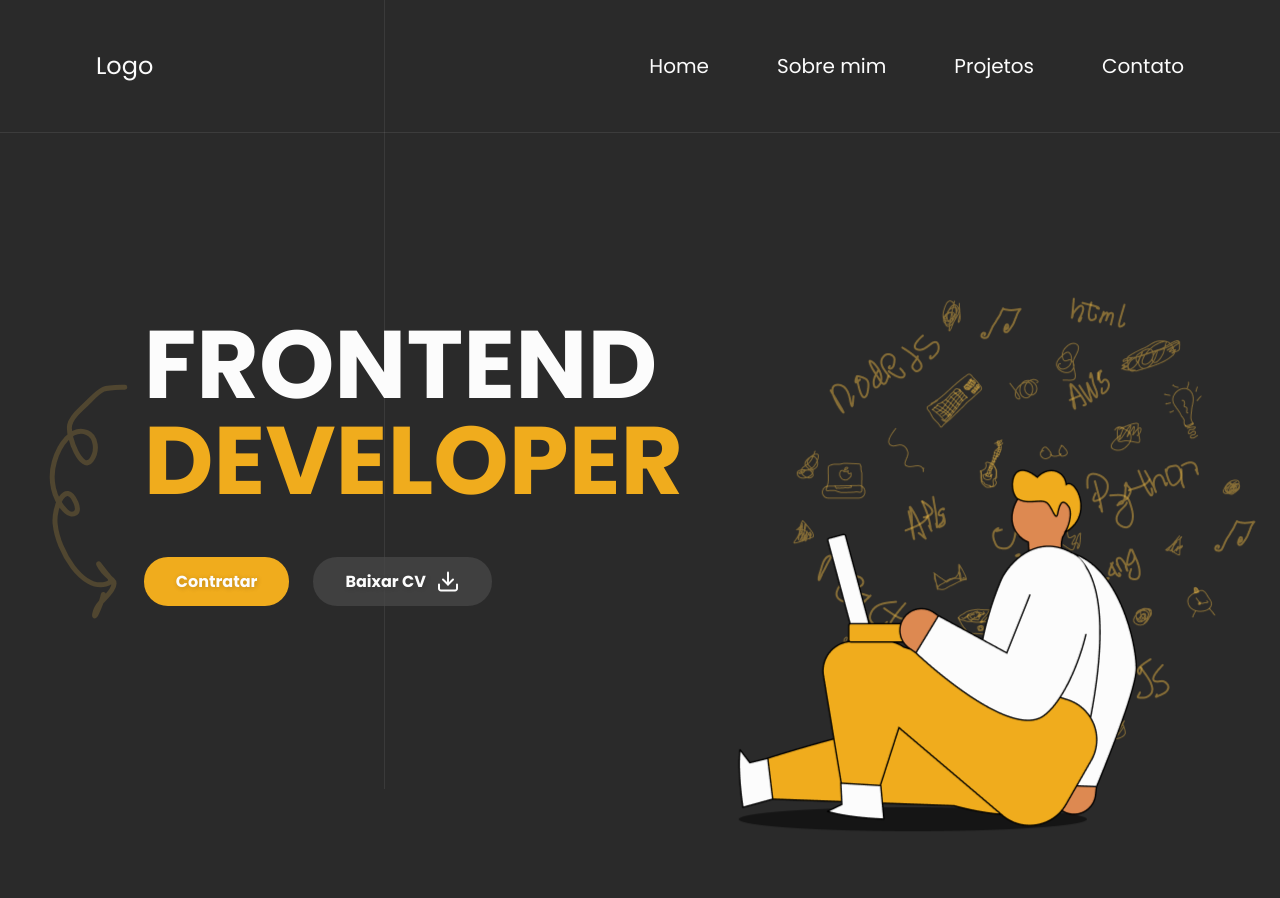
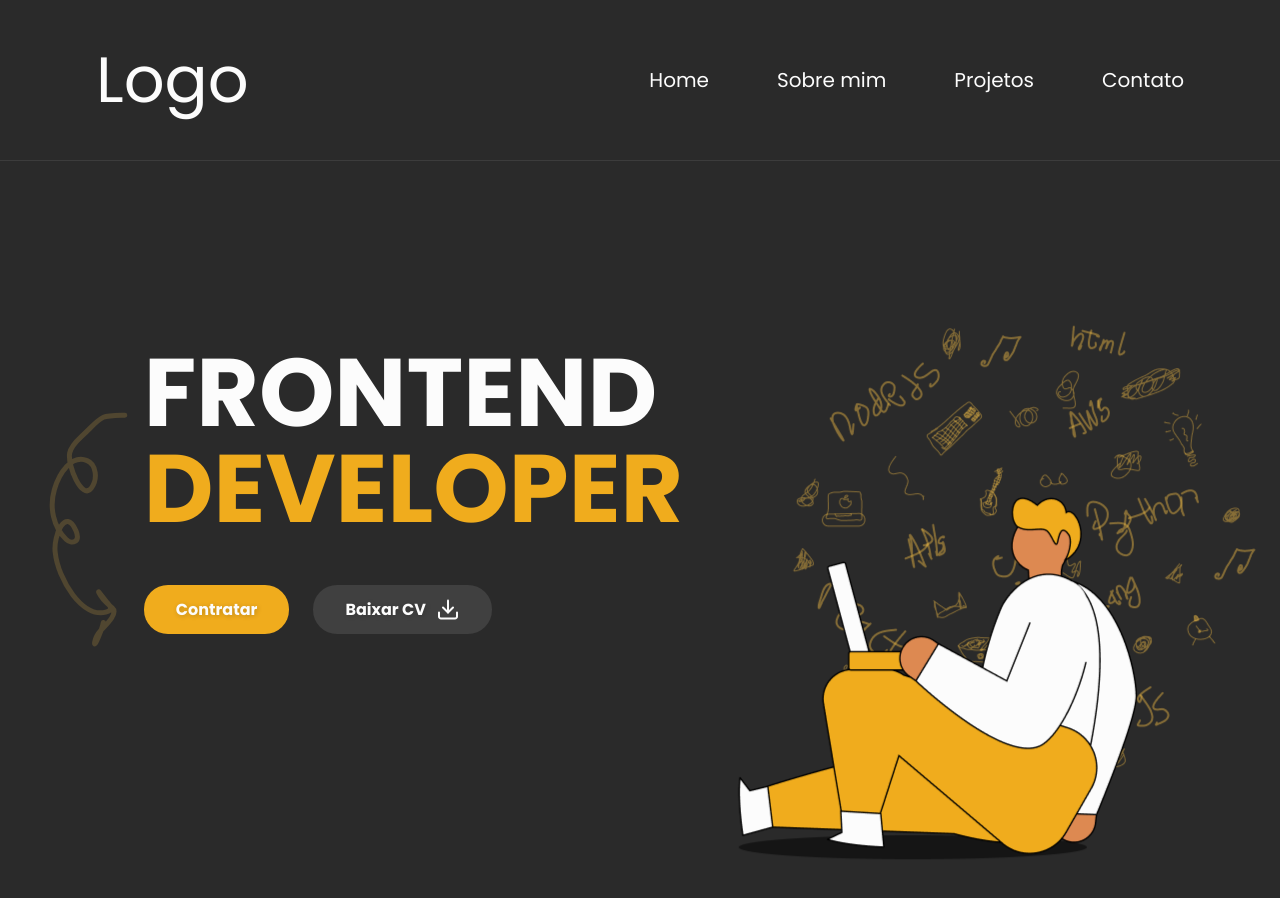
Before and after one commit to Patolinow/portfolio, a React (Vite) app in the folder frontend/: page / in a window 1280 px wide. Shown: the top 898 px of the page. Built offline with nearby package versions, Linux system fonts and the light colour scheme.

Commit message:
💄 - Removed background line and added default values to h2

```diff
--- a/frontend/src/App.css
+++ b/frontend/src/App.css
@@ -1,11 +1,10 @@
-#root {
-  background-image: url("./assets/images/background-line.png");
-  background-position: var(--center-line);
-  background-repeat: repeat-y;
+h1 {
+  font-size: 6rem;
+  line-height: 1;
 }
 
-h1 {
-  font-size: 6rem;
+h2 {
+  font-size: 4rem;
   line-height: 1;
 }
 
```
